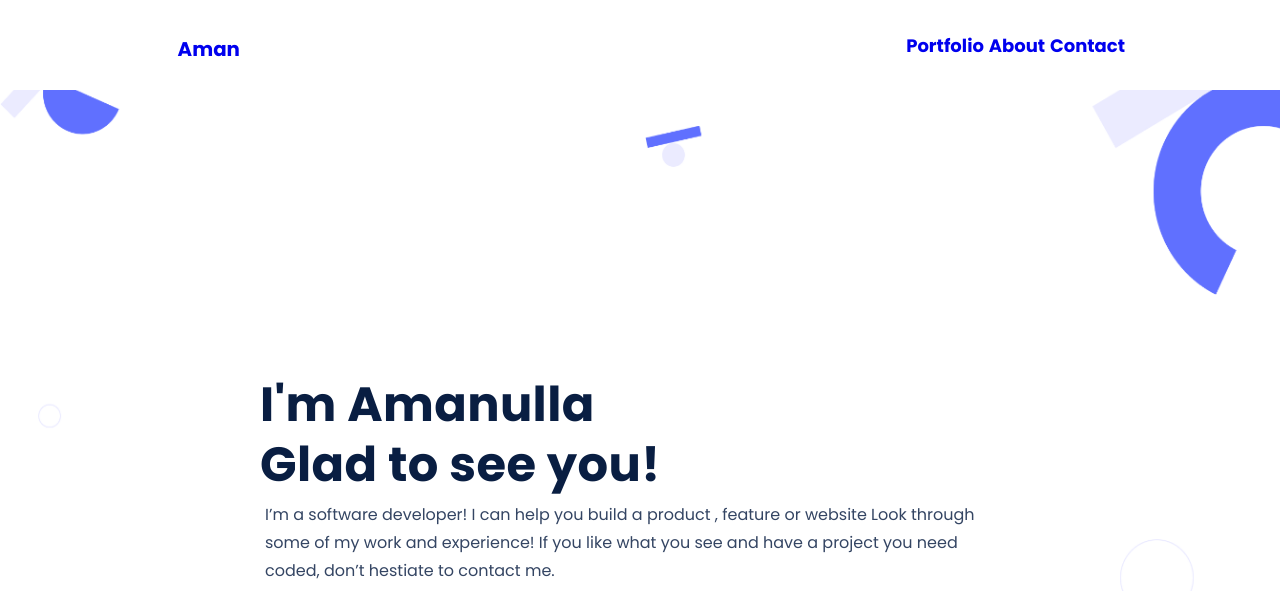
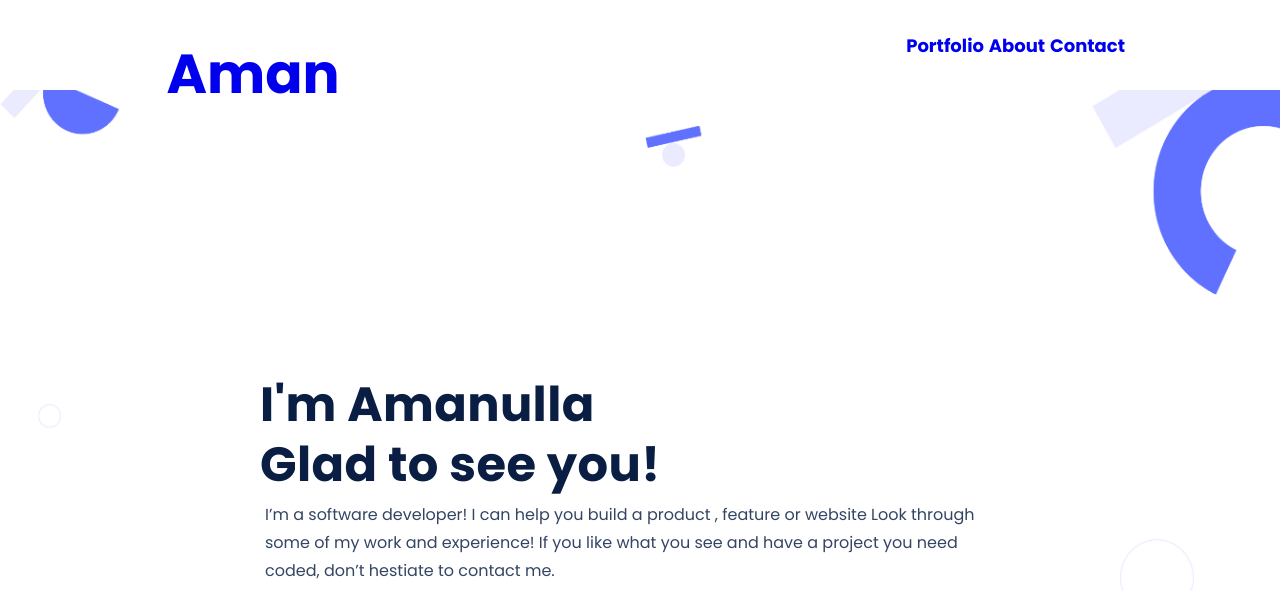
Before and after one commit to Amanulla/portfolio-desktop, a website: page index.html in a window 1280 px wide. In both pictures the pointer is over the element "Aman". Shown: the top 591 px of the page. Drawn offline with Linux system fonts and the light colour scheme.

Commit message:
Add transition to my webpage logo

```diff
--- a/style.css
+++ b/style.css
@@ -507,6 +507,16 @@ textarea {
     border-radius: 0 0 0 1px;
   }
 
+  .logo {
+    transition: font-size 2s;
+  }
+
+  .logo:hover {
+    width: 300px;
+    font-size: 50px;
+  }
+
+
   .navbar1 {
     background-color: white;
     color: #6070ff;
```
